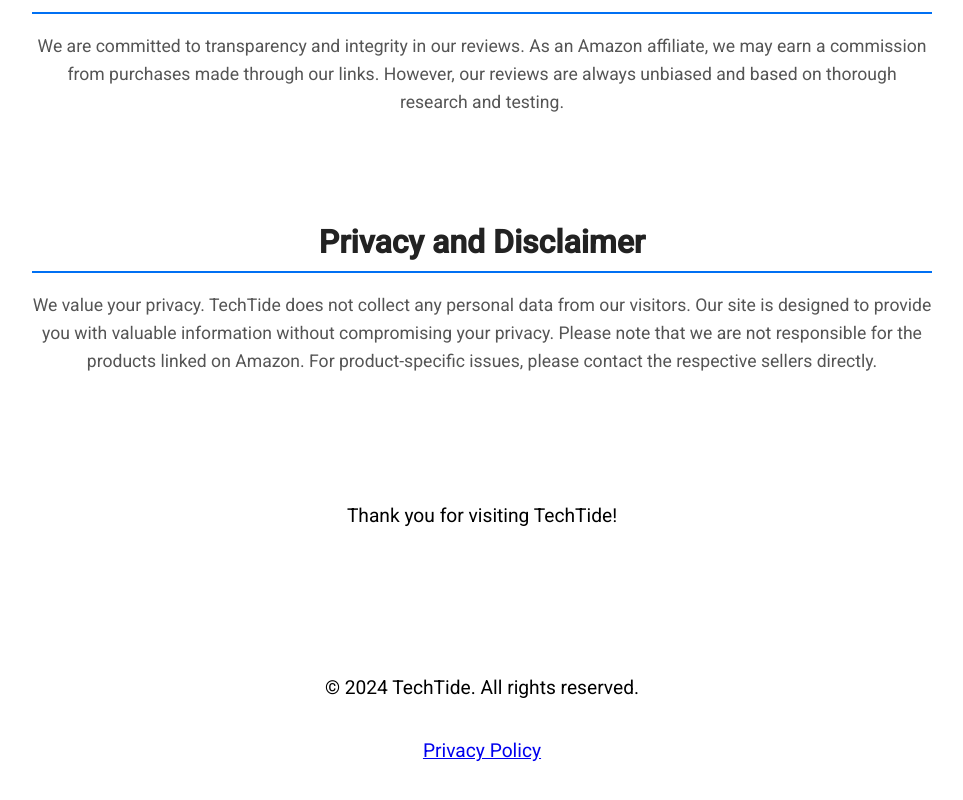
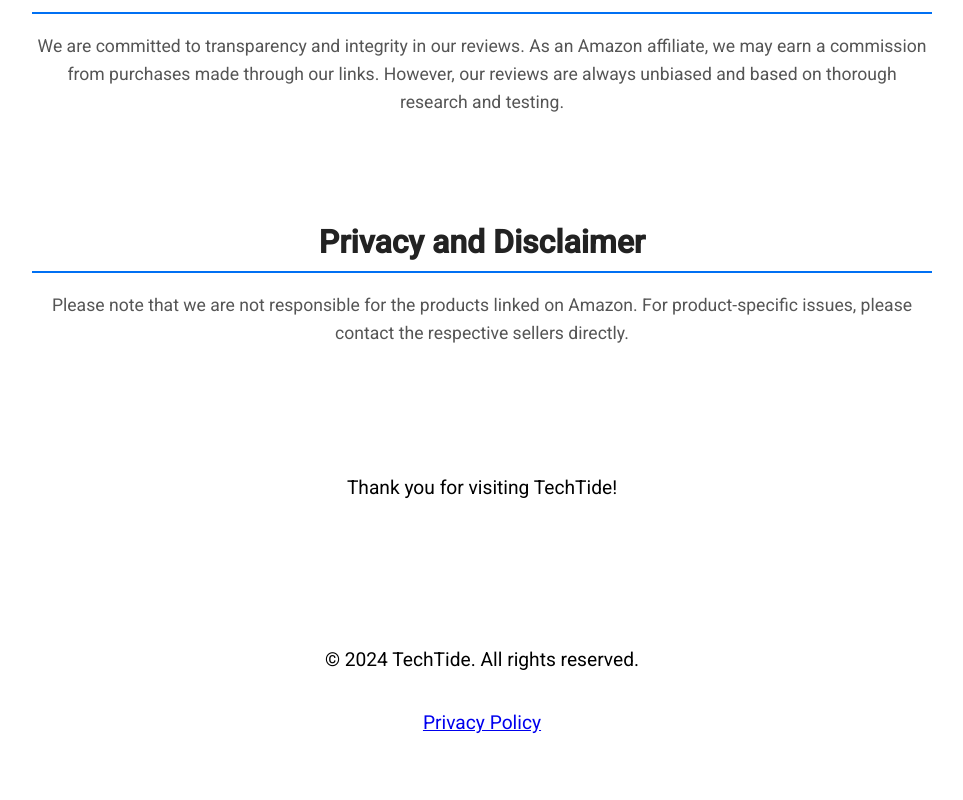
Before and after one commit to RobertRovenko/TechTide, a Next.js app: page /about in a window 1280 px wide. Shown: the part 666-1466 px from the top of the page, without its empty margins (158-1121 px from the left). After the commit the page ends 1440 px from the top, so only its background shows below. Built offline with nearby package versions, Linux system fonts and the light colour scheme.

Commit message:
added txt file

```diff
--- a/app/about/page.js
+++ b/app/about/page.js
@@ -32,12 +32,9 @@
       <section className={styles.section}>
         <h2 className={styles.subtitle}>Privacy and Disclaimer</h2>
         <p className={styles.text}>
-          We value your privacy. TechTide does not collect any personal data
-          from our visitors. Our site is designed to provide you with valuable
-          information without compromising your privacy. Please note that we are
-          not responsible for the products linked on Amazon. For
-          product-specific issues, please contact the respective sellers
-          directly.
+          Please note that we are not responsible for the products linked on
+          Amazon. For product-specific issues, please contact the respective
+          sellers directly.
         </p>
       </section>
       <footer className={styles.footer}>
--- a/app/privacy/page.js
+++ b/app/privacy/page.js
@@ -22,11 +22,6 @@
         If you have any questions regarding our privacy practices, please
         contact us via the contact information provided on this site.
       </p>
-      <p className={styles.paragraph}>
-        <a href="/contact" className={styles.link}>
-          Contact Us
-        </a>
-      </p>
     </div>
   );
 }
```
Also changed, not shown: app/ads.txt (added).
